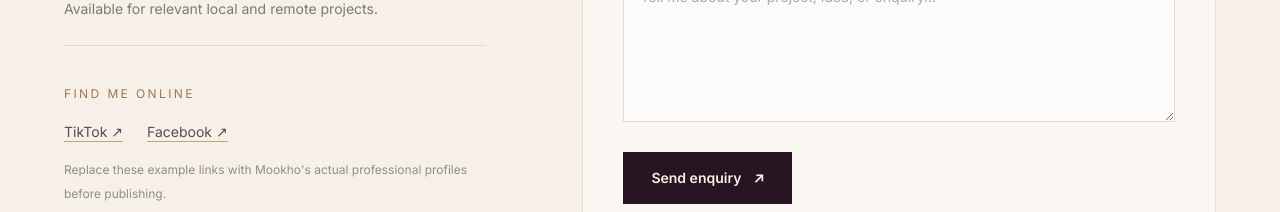
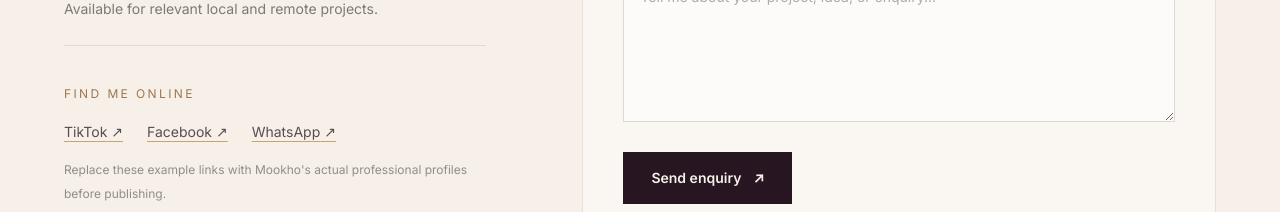
Before and after one commit to Fuma1322/cassyfuma, a Next.js app: page /contact in a window 1280 px wide. Shown: the part 1120-1332 px from the top of the page. Built offline with nearby package versions, Linux system fonts and the light colour scheme.

Commit message:
add: WhatsApp Links

```diff
--- a/components/frontend/ContactContent.tsx
+++ b/components/frontend/ContactContent.tsx
@@ -24,6 +24,10 @@ const socialLinks = [
   {
     label: 'Facebook',
     href: 'https://www.facebook.com/cassydefuma.mookho',
+  },
+  {
+    label: 'WhatsApp',
+    href: 'https://wa.me/+26659388613',
   },
 ];
 
```
